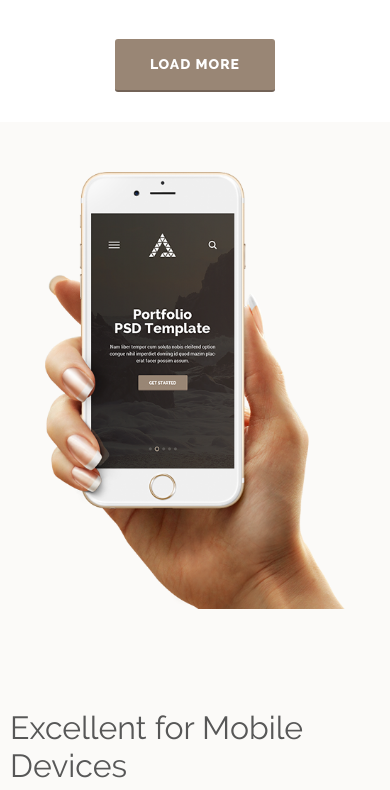
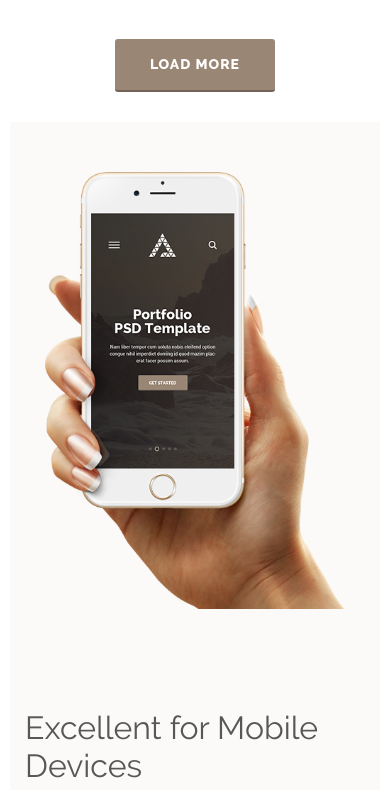
Before and after one commit to Stepanic4/Waxom, a plain HTML site: page index.html in a window 390 px wide. Shown: the part 5000-5790 px from the top of the page. Drawn offline with nearby package versions, Linux system fonts and the light colour scheme.

Commit message:
fix bug for mobile

```diff
--- a/css/style.css
+++ b/css/style.css
@@ -1037,6 +1037,11 @@ footer .faq {
     .block-button .btn-wax {
         width: 200px;
     }
+
+    .excellent {
+        margin-right: 0;
+        margin-left: 0;
+    }
 }
 
 @media (max-width: 576px) {
```
